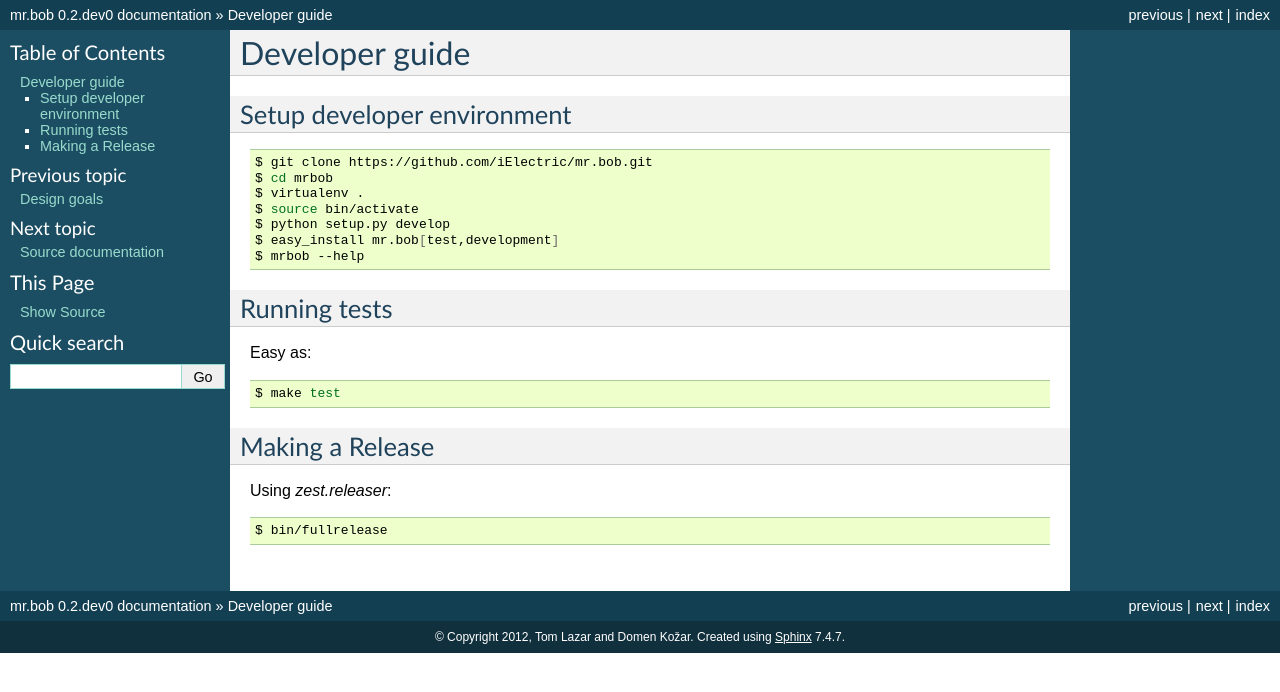
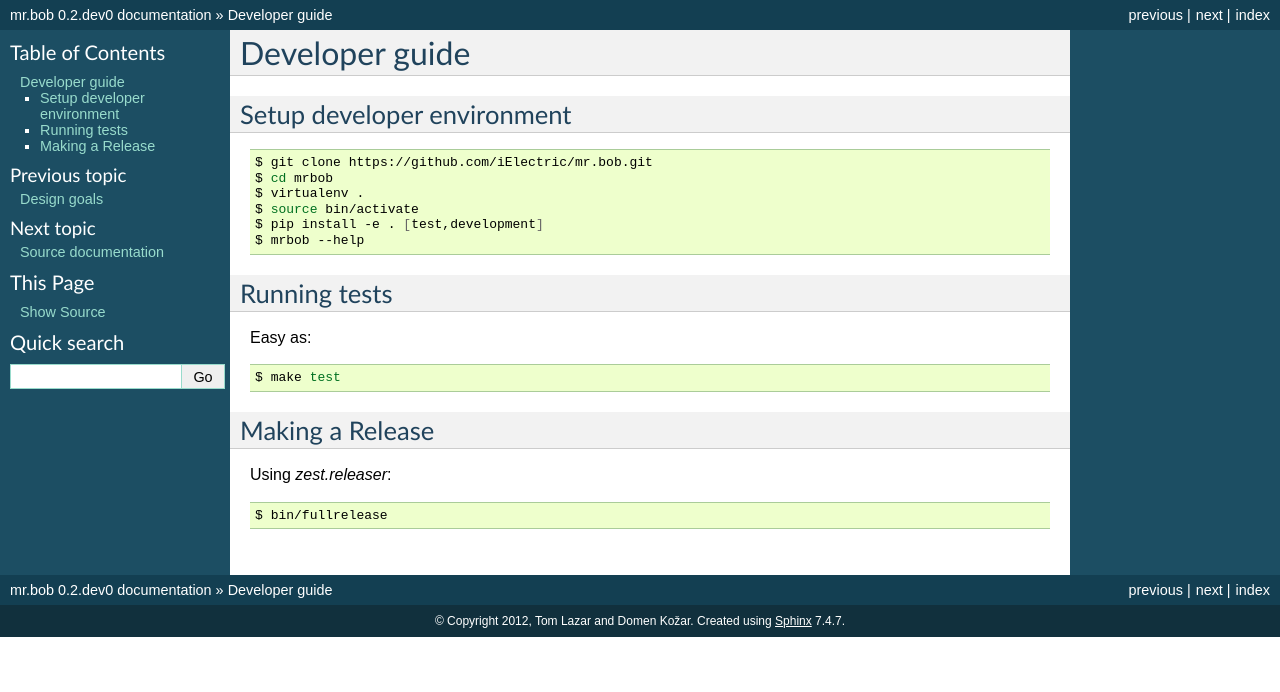
Before and after one commit to collective/mr.bob, a Sphinx documentation site: the page built from docs/source/developer.rst, in a window 1280 px wide. Shown: the top 692 px of the page. Built offline with Sphinx 7.4.7, drawn with Linux system fonts in a browser that asks for light colours.

Commit message:
simplify dev docs

```diff
--- a/docs/source/developer.rst
+++ b/docs/source/developer.rst
@@ -12,8 +12,7 @@ Setup developer environment
     $ cd mrbob
     $ virtualenv .
     $ source bin/activate
-    $ python setup.py develop
-    $ easy_install mr.bob[test,development]
+    $ pip install -e . [test,development]
     $ mrbob --help
 
 
```
